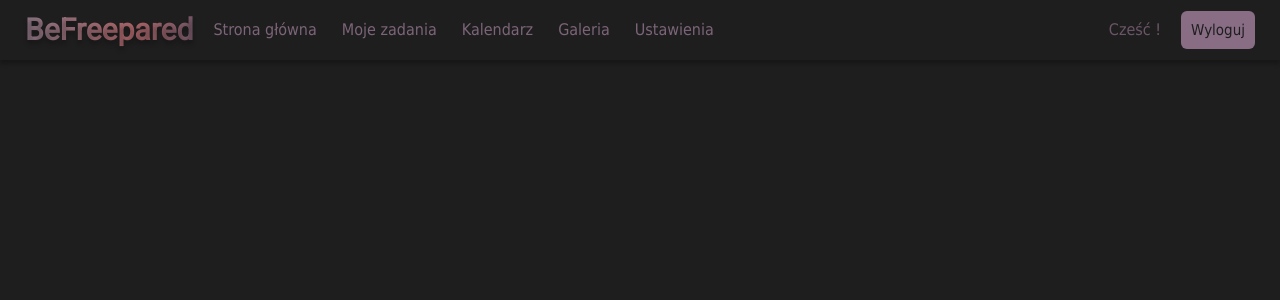
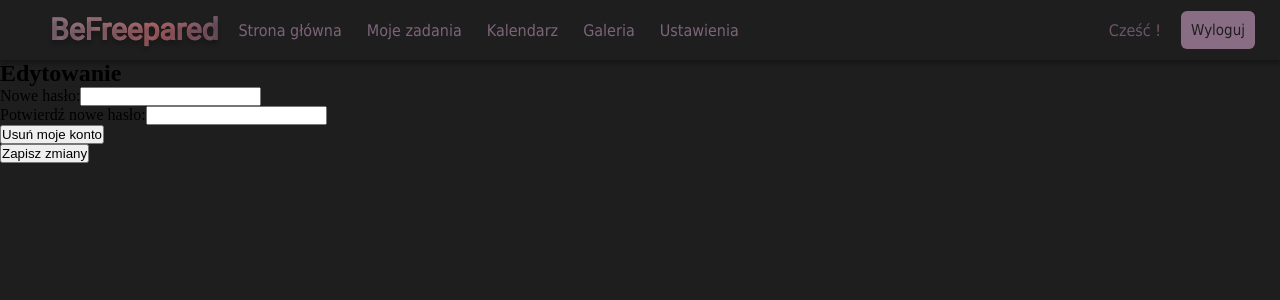
Before and after one commit to Pola75m/BeFreeparedApp, an Angular app: page /settings in a window 1280 px wide. Before the commit this address led to /. Shown: the top 300 px of the page. Built offline with nearby package versions, Linux system fonts and the light colour scheme; sample sign-in values are in the browser's storage.

Commit message:
edit navbar + settings

```diff
--- a/src/app/app.routes.ts
+++ b/src/app/app.routes.ts
@@ -6,11 +6,11 @@ import { MyListComponent } from './my-lists/my-lists.component';
 import { CalendarPageComponent } from './calendar-page/calendar-page.component';
 import { LoginComponent } from './login/login.component';
 import { SignInComponent } from './sign-in/sign-in.component';
-import { EditingComponent } from "./editing/editing.component";
 import { GalleryComponent } from "./gallery/gallery.component";
 import { CommunitygalleryComponent } from './communitygallery/communitygallery.component';
 import { MyCalendarPageComponent } from "./my-calendar-page/my-calendar-page.component";
 import { AuthGuard } from "./auth.guard"; //plik do autentykacji userów
+import { SettingsComponent } from './settings/settings.component';
 
 //export routes wszystkich componentów
 export const routes: Routes = [
@@ -19,7 +19,7 @@ export const routes: Routes = [
   { path: 'calendar-page', component: CalendarPageComponent, canActivate: [AuthGuard] },
   { path: 'gallery', component: GalleryComponent, canActivate: [AuthGuard]},
   { path: 'community-gallery', component: CommunitygalleryComponent, canActivate: [AuthGuard]},
-  { path: 'editing', component: EditingComponent, canActivate: [AuthGuard]},
+  { path: 'settings', component: SettingsComponent, canActivate: [AuthGuard]},
   { path: 'login', component: LoginComponent },
   { path: 'sign-in', component: SignInComponent },
   { path: 'my-calendar-page', component: MyCalendarPageComponent, canActivate: [AuthGuard]},
--- a/src/app/editing/editing.component.html
+++ /dev/null
@@ -1,15 +0,0 @@
-<h2>Edytowanie</h2>
-<form (ngSubmit)="updateProfile()">
-  <!-- nowe hasła -->
-  <label>Nowe hasło:</label>
-  <input type="password" [(ngModel)]="newPassword" name="newPassword" /><br>
-  <label>Potwierdź nowe hasło:</label>
-  <input type="password" [(ngModel)]="confirmPassword" name="confirmPassword" /><br>
-  <p *ngIf="passwordMismatch" style="color: red;">Hasła nie są zgodne</p>
-
-  <!-- usuwanie konta-->
-  <button (click)="deleteAccount()">Usuń moje konto</button><br>
-
-  <!-- przycisk koncowy -->
-  <button type="submit">Zapisz zmiany</button>
-</form>
--- a/src/app/navbar/navbar.component.css
+++ b/src/app/navbar/navbar.component.css
@@ -1,11 +1,25 @@
-/* Pracowniczek.pl */
+
+.navbar {
+  height: 60px;
+  width: 100%;
+  background: #1e1e1e;
+  box-shadow: 0px 4px 4px rgba(0, 0, 0, 0.25);
+  display: flex;
+  align-items: center;
+  top: 0;
+  position: sticky;
+  z-index: 1000;
+}
+
+
 .navbar-logo {
   width: auto;
   height: 45px;
   margin-top: 8px;
   margin-left: 25px;
+  text-decoration: none;
 
-  font-family: "Roboto";
+  font-family: "Roboto", sans-serif;
   font-style: normal;
   font-weight: bolder;
   font-size: 30px;
@@ -23,127 +37,119 @@
   text-emphasis-color: transparent;
   text-shadow: 0px 4px 4px rgba(0, 0, 0, 0.25);
 }
-.navbar {
-  height: 60px;
-  width: 100%;
-  background: #1e1e1e;
-  box-shadow: 0px 4px 4px rgba(0, 0, 0, 0.25);
+
+
+.navbar-links {
+  list-style: none;
+  margin-left: 5px;
+  padding: 0;
   display: flex;
   align-items: center;
-  top: 0;
-  position: -webkit-sticky;
-    position: sticky;
 }
-.navbar-links {
-  list-style-type: none;
-  overflow: hidden;
-  margin-left: 5px;
-  padding: 0px;
-  line-height: 1.5;
-  justify-items: center;
-}
+
 .navbar-links > li {
+  position: relative;
   display: inline-block;
-  text-align: center;
   font-family: Tahoma, Verdana, sans-serif;
   font-weight: 500;
   font-size: 16px;
   margin-left: 5px;
 }
-li > a {
-  padding: 10px;
+
+.navbar-links a,
+.dropdown-btn {
+  display: inline-block;
+  padding: 14px 10px;
   text-decoration: none;
   color: #7c6479;
+  text-align: center;
+  cursor: pointer;
 }
-li>a:hover{
-    color: #847382 !important;
+
+
+.navbar-links a:hover,
+.dropdown-content a:hover,
+.dropdown-btn:hover {
+  color: #847382 !important;
 }
-li>a.active {
+
+li.active > a,
+.dropdown-nav.active > .dropdown-btn,
+.dropdown-content a.active {
+  color: #a86366d5 !important;
+}a.active {
   color: #a86366d5 !important;
 }
-li a, .dropdown-btn {
-  display: inline-block;
-  text-align: center;
-  padding: 14px 10px;
-  text-decoration: none;
+.dropdown-nav {
+  position: relative;
 }
-li.dropdown-nav {
-  display: inline-block;
-}
-li.dropdown-nav.active {
-  color: #a86366d5 !important;
-}
-li.dropdown-nav.active > .dropdown-btn {
-  color: #a86366d5;
-}
-.dropdown-content a.active {
-  color: #a86366d5;
-}
-li > a.active {
-  color: #a86366d5 !important;
-}
-li > a:hover, .dropdown-content a:hover {
-  color: #847382 !important;
-}
+
 .dropdown-content {
   display: none;
   position: absolute;
-  background-color:#1e1e1e;;
+  background-color: #1e1e1e;
   width: 150px;
-  box-shadow: 0px 8px 16px 0px rgba(0,0,0,0.2);
+  box-shadow: 0px 8px 16px rgba(0, 0, 0, 0.2);
   z-index: 1;
 }
+
+.dropdown-nav:hover .dropdown-content {
+  display: block;
+}
+
 .dropdown-content a {
   color: #7c6479;
-  padding: 10px 10px;
+  padding: 10px;
   text-decoration: none;
   display: block;
   text-align: left;
 }
-.dropdown-nav:hover .dropdown-content {
-  display: block;
-}
-.dropdown-content a:hover {
-  color: #847382 !important;
-}
-.navbar > .navbar-actions {
+
+.navbar-actions {
   position: absolute;
   right: 0;
-  justify-items: center;
+  display: flex;
   align-items: center;
-  display: inline;
-  width: auto;
   margin-right: 20px;
 }
 .btn-nav {
-  background: #896d85 -7.34%;
-  color:#1e1e1e;
-  border: 0px solid #7c6479;
+  background: #896d85;
+  color: #1e1e1e;
+  border: none;
   font-family: Tahoma, Verdana, sans-serif;
   font-weight: 500;
   font-size: 15px;
   border-radius: 6px;
-  display: inline;
-  width: auto;
   margin: 5px;
   padding: 10px;
   cursor: pointer;
   text-decoration: none;
 }
-.btn-nav:hover{
-    background: #847382;
-    color:#1e1e1e;
+.btn-nav:hover {
+  background: #847382;
+  color: #1e1e1e;
 }
 
-.hello{
+.hello {
   text-align: center;
   font-family: Tahoma, Verdana, sans-serif;
-  font-weight: 500;
   font-size: 16px;
-margin: 5px;
+  margin: 5px;
   padding: 10px;
   font-weight: lighter;
+  color: #6b5568;
   display: inline;
-  text-shadow: #896d85;
-  color:#6b5568;
 }
+@media screen and (max-width: 768px) {
+  .navbar-links {
+    display: none;
+    flex-direction: column;
+    background-color: #1e1e1e;
+    position: absolute;
+    top: 60px;
+    width: 100%;
+  }
+  .navbar-links.open {
+    display: flex;
+  }
+}
--- a/src/app/navbar/navbar.component.html
+++ b/src/app/navbar/navbar.component.html
@@ -1,6 +1,6 @@
 <nav class="navbar">
   <div class="navbar-logo">
-    <h4>BeFreepared</h4>
+    <a href="home" class="navbar-logo">BeFreepared</a>
   </div>
   <ul class="navbar-links">
     <li>
@@ -9,8 +9,10 @@
     <li>
       <a routerLink="/my-lists" routerLinkActive="active">Moje zadania</a>
     </li>
-    <li class="dropdown-nav" routerLinkActive="active, dropdown-active">
-      <a class="dropdown-btn">Kalendarz</a>
+    <li class="dropdown-nav" routerLinkActive="active dropdown-active">
+      <a class="dropdown-btn" routerLinkActive="active dropdown-active"
+        >Kalendarz</a
+      >
       <div class="dropdown-content">
         <a routerLink="/my-calendar-page" routerLinkActive="active"
           >Mój Kalendarz</a
@@ -18,8 +20,11 @@
         <a routerLink="/calendar-page" routerLinkActive="active">Społeczność</a>
       </div>
     </li>
-    <li class="dropdown-nav" routerLinkActive="active, dropdown-active">
-      <a class="dropdown-btn">Galeria</a>
+
+    <li class="dropdown-nav" routerLinkActive="active dropdown-active">
+      <a class="dropdown-btn" routerLinkActive="active dropdown-active"
+        >Galeria</a
+      >
       <div class="dropdown-content">
         <a routerLink="/gallery" routerLinkActive="active">Moja Galeria</a>
         <a routerLink="/community-gallery" routerLinkActive="active"
@@ -27,10 +32,12 @@
         >
       </div>
     </li>
+
     <li>
-      <a routerLink="/editing" routerLinkActive="active">Ustawienia</a>
+      <a routerLink="/settings" routerLinkActive="active">Ustawienia</a>
     </li>
   </ul>
+
   <div class="navbar-actions">
     <h3 class="hello" *ngIf="isLoggedIn()">Cześć {{ username }}!</h3>
     <button *ngIf="!isLoggedIn()" class="btn-nav" routerLink="/login">
@@ -44,43 +51,3 @@
     </button>
   </div>
 </nav>
-
-<!--<nav>
-  <div class="navbar-logo">
-    <h4>BeFreepared</h4>
-  </div>
-  <ul class="navbar-links">
-    <li>
-      <a routerLink="/home" routerLinkActive="active">Strona główna</a>
-    </li>
-    <li>
-      <a routerLink="/my-lists" routerLinkActive="active">Moje zadania</a>
-    </li>
-    <li class="dropdown-nav" routerLinkActive="dropdown-active">
-      <a class="dropdown-btn">Kalendarz</a>
-        <div class="dropdown-content">
-          <a routerLink="/my-list" routerLinkActive="active">Mój Kalendarz</a>
-          <a routerLink="/calendar-page" routerLinkActive="active">Społeczność</a>
-        </div>
-    </li>
-    <li class="dropdown-nav" routerLinkActive="dropdown-active">
-      <a class="dropdown-btn">Galeria</a>
-        <div class="dropdown-content">
-          <a routerLink="/gallery" routerLinkActive="active">Moja Galeria</a>
-          <a routerLink="/community-gallery" routerLinkActive="active">Społeczność</a>
-        </div>
-    </li>
-    <li>
-      <a routerLink="/editing" routerLinkActive="active">Edytuj profil</a>
-    </li>
-    </ul>
-    <li>
-    <div class="navbar-actions">
-
-      <button class="btn-nav" routerLink="/sign-in">Zarejestruj się</button>
-      <button class="btn-nav" routerLink="/login">Zaloguj się</button>
-      <button *ngIf="isLoggedIn()" (click)="logout()" class="btn-nav">Wyloguj</button>
-    </div>
-  </li>
-<router-outlet></router-outlet>
-</nav>-->
--- a/src/app/navbar/navbar.component.ts
+++ b/src/app/navbar/navbar.component.ts
@@ -21,8 +21,10 @@ export class NavbarComponent implements OnInit {
 
   ngOnInit(): void {
     this.userService.getUser().pipe(takeUntil(this.unsubscribe$)).subscribe(user =>{
+      //if aby nie wyrzucało error: user is null
+      if(user!== null)
       this.username = user.login;
-    })
+    });
   }
 //https://stackoverflow.com/questions/57355066/how-to-implement-behavior-subject-using-service-in-angular-8
 ngOnDestroy() {
@@ -36,8 +38,6 @@ ngOnDestroy() {
 //przycisk wylogowania
   logout() {
     localStorage.removeItem('user');
-    this.router.navigate(['/login']).then(() => {
-      window.location.reload();
-    });
+    this.router.navigate(['/login']);
   }
 }
--- /dev/null
+++ b/src/app/settings/settings.component.html
@@ -0,0 +1,19 @@
+<h2>Edytowanie</h2>
+<form (ngSubmit)="updateProfile()">
+  <!-- nowe hasła -->
+  <label>Nowe hasło:</label>
+  <input type="password" [(ngModel)]="newPassword" name="newPassword" /><br />
+  <label>Potwierdź nowe hasło:</label>
+  <input
+    type="password"
+    [(ngModel)]="confirmPassword"
+    name="confirmPassword"
+  /><br />
+  <p *ngIf="passwordMismatch" style="color: red">Hasła nie są zgodne</p>
+
+  <!-- usuwanie konta-->
+  <button (click)="deleteAccount()">Usuń moje konto</button><br />
+
+  <!-- przycisk koncowy -->
+  <button type="submit">Zapisz zmiany</button>
+</form>
--- a/src/app/editing/editing.component.ts
+++ b/src/app/settings/settings.component.ts
@@ -7,10 +7,10 @@ import { FormsModule } from '@angular/forms';
 @Component({
   selector: 'app-editing',
   imports: [CommonModule, FormsModule],
-  templateUrl: './editing.component.html',
-  styleUrls: ['./editing.component.css']
+  templateUrl: './settings.component.html',
+  styleUrls: ['./settings.component.css']
 })
-export class EditingComponent {
+export class SettingsComponent {
   newLogin: string = '';
   newPassword: string = '';
   confirmPassword: string = '';
```
Also changed, not shown: src/app/settings/settings.component.css (added), 1 other file (tests, documents, lock files or other folders).
